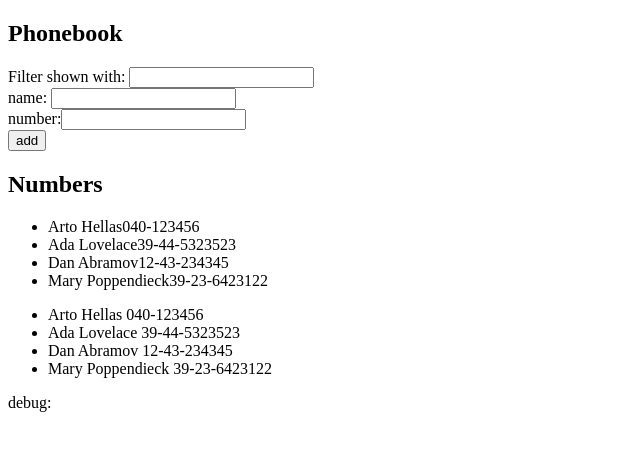
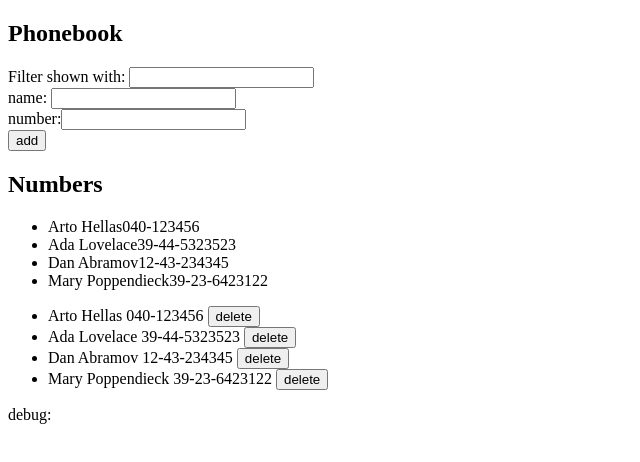
Before and after one commit to stbam/fullstackopen, a React (Vite) app: page / in a window 1280 px wide. Shown: the top 462 px of the page, without its empty margins (0-640 px from the left). Built offline with nearby package versions, Linux system fonts and the light colour scheme; data requests are answered from the project's data file.

Commit message:
communicates with server

```diff
--- a/db.json
+++ b/db.json
@@ -1,5 +1,5 @@
 {
-  "persons":[
+  "persons": [
     {
       "name": "Arto Hellas",
       "number": "040-123456",
--- a/src/App.jsx
+++ b/src/App.jsx
@@ -1,7 +1,7 @@
 
 import { useState, useEffect } from 'react'
 import axios from 'axios'
-
+import personService from './services/person'
 const App = () => {
 
   const [notes, setNotes] = useState([])
@@ -13,50 +13,57 @@ const [newNumber,setNewNumber]=useState('')
 const [filter, setFilter]= useState('')
 
 useEffect(()=>{
-  axios.get('http://localhost:3002/persons')
-  .then(response=>{
-    console.log(response.data);
-    setPersons(response.data)
+  personService.getAll()
+.then(data=>{
+   // console.log(response.data);
+    setPersons(data)
   })
 },[])
-
-
 
 const handleFilterChange = (event) => {
   setFilter(event.target.value)
 }
-
 const personsToShow = filter === ''
   ? persons
   : persons.filter(person =>
       person.name.toLowerCase().includes(filter.toLowerCase())
     )
-
-
   const handleSubmit = (event)=>{
     event.preventDefault();
     if (persons.some(person=>person.name===newName)){
       alert(`${newName} is already there`)
       return
     }
-
-
     const newPerson = { name: newName, number:newNumber }
-    setPersons(persons.concat(newPerson))
+    personService.create(newPerson)
+    .then(addedPerson => {
+      setPersons(persons.concat(addedPerson))
+      setNewName('')
+      setNewNumber('')
+    })
     setNewName('')
-
   }
 const handleInputChange =(event)=>{
   setNewName(event.target.value)
-  console.log(newName)
+  //console.log(newName)
 }
 const handleInputNumberChange=(event)=>{
   setNewNumber(event.target.value)
   console.log(newNumber)
 }
-
-
-
+const handleDelete = (name,id)=>{
+  console.log(id)
+  if (window.confirm(`Delete ${name}?`)) {
+    personService.deleteObj(id)
+      .then(() => {
+        setPersons(persons.filter(person => person.id !== id))
+      })
+      .catch(error => {
+        alert(`Failed to delete ${name}`)
+        console.error(error)
+      })
+  }
+}
   return (
     <div>
       <h2>Phonebook</h2>
@@ -85,8 +92,8 @@ const handleInputNumberChange=(event)=>{
 
       <ul>
         {personsToShow.map((person, index) => (
-          <li key={index}>
-            {person.name} {person.number}
+          <li key={person.id}>
+            {person.name} {person.number} <button onClick={()=>handleDelete(person.name,person.id)}>delete</button>
           </li>
         ))}
       </ul>
--- /dev/null
+++ b/src/services/person.js
@@ -0,0 +1,25 @@
+import axios from "axios";
+const baseUrl = 'http://localhost:3002/persons'
+
+
+const getAll=()=>{
+    const request = axios.get(baseUrl)
+    return request.then(response=>response.data)
+}
+
+const create=(newObject)=>{
+    const request = axios.post(baseUrl,newObject)
+    return request.then(response=>response.data)
+}
+const update=()=>{
+
+}
+const deleteObj=(id)=>{
+  //  console.log(newObject)
+  //  const request = axios.delete(baseUrl+`${id}`)
+    return axios.delete(`${baseUrl}/${id}`);
+  //  return axios.delete(`${baseUrl}/${id}`);
+
+}
+
+export default {getAll,create,update,deleteObj}
```
